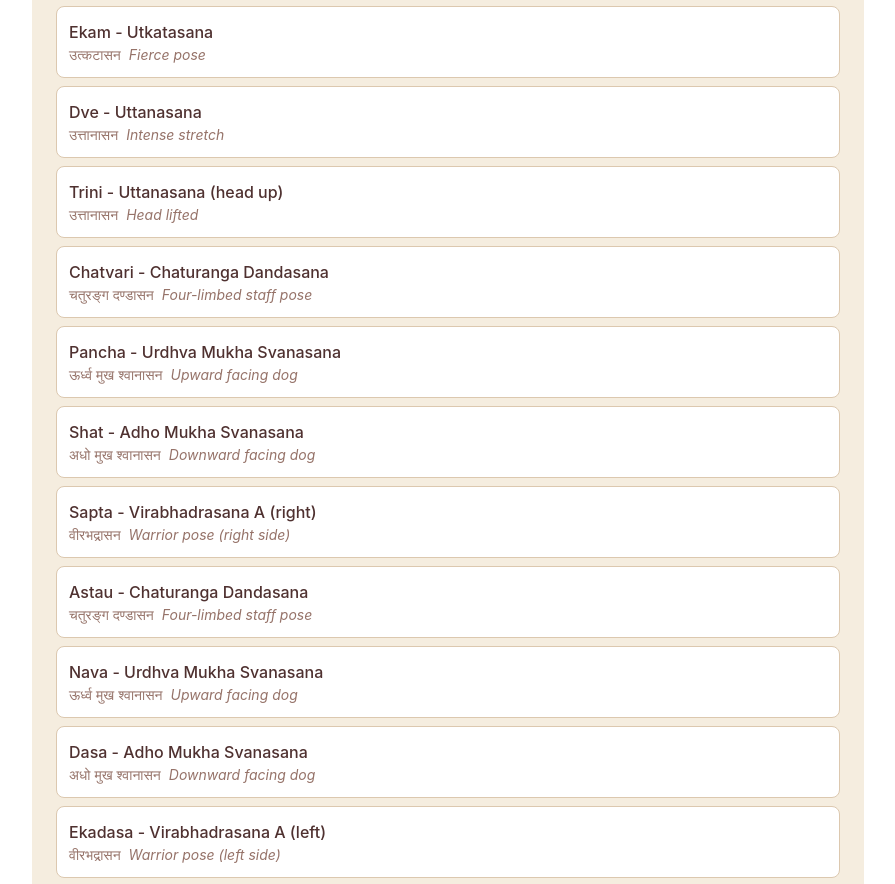
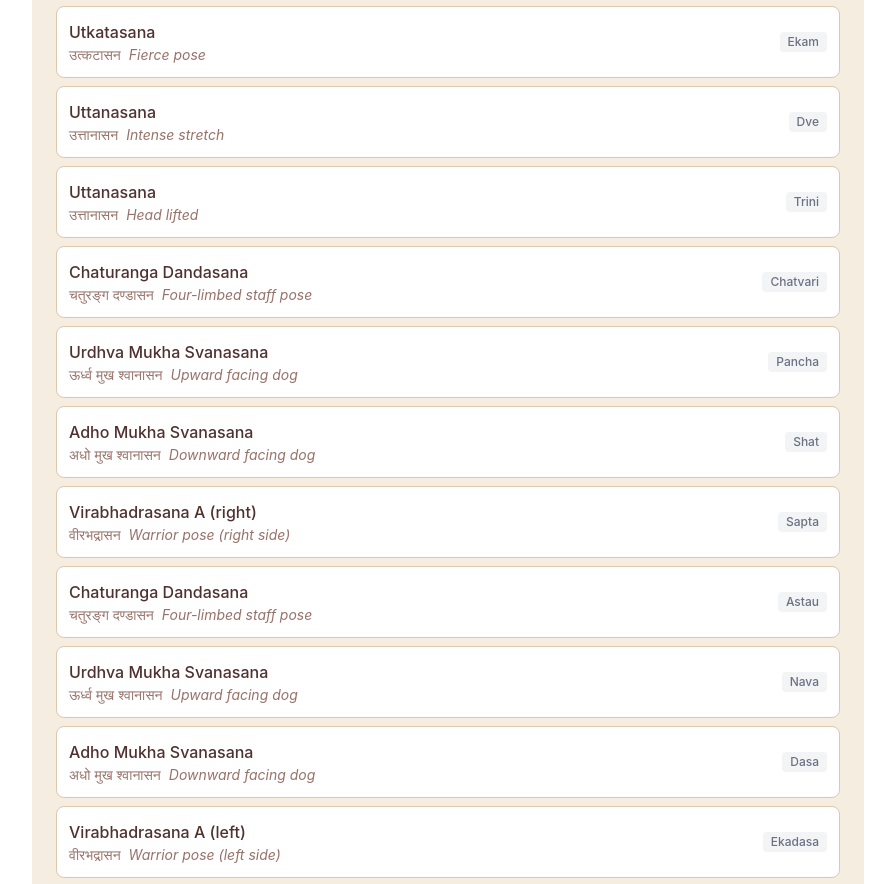
Before and after one commit to nataliarsand/startashtanga, a React (Vite) app: page /primary-series in a window 1280 px wide. Shown: the part 2745-3629 px from the top of the page, without its empty margins (192-1087 px from the left). Built offline with nearby package versions, Linux system fonts and the light colour scheme; no server answers.

Commit message:
adding badge for primary series count

```diff
--- /dev/null
+++ b/src/components/common/Badge.tsx
@@ -0,0 +1,18 @@
+interface BadgeProps {
+  children: React.ReactNode;
+  variant?: 'default' | 'accent' | 'info';
+}
+
+export default function Badge({ children, variant = 'default' }: BadgeProps) {
+  const variants = {
+    default: 'bg-gray-100 text-gray-500',
+    accent: 'bg-accent/10 text-accent',
+    info: 'bg-info/10 text-info',
+  };
+
+  return (
+    <span className={`rounded px-2 py-0.5 text-xs font-medium ${variants[variant]}`}>
+      {children}
+    </span>
+  );
+}
--- a/src/components/common/index.ts
+++ b/src/components/common/index.ts
@@ -1,3 +1,4 @@
+export { default as Badge } from './Badge';
 export { default as Button } from './Button';
 export { default as LanguageSwitcher } from './LanguageSwitcher';
 export { default as GlossaryTooltip } from './GlossaryTooltip';
--- a/src/i18n/locales/en/primarySeries.json
+++ b/src/i18n/locales/en/primarySeries.json
@@ -69,15 +69,15 @@
         "repetitions": "5 times",
         "poses": [
           { "name": "Samasthitih", "sanskrit": "समस्थिति", "meaning": "Equal standing" },
-          { "name": "Ekam - Urdhva Hastasana", "sanskrit": "ऊर्ध्व हस्तासन", "meaning": "Upward hands pose" },
-          { "name": "Dve - Uttanasana", "sanskrit": "उत्तानासन", "meaning": "Intense stretch" },
-          { "name": "Trini - Uttanasana (head up)", "sanskrit": "उत्तानासन", "meaning": "Head lifted" },
-          { "name": "Chatvari - Chaturanga Dandasana", "sanskrit": "चतुरङ्ग दण्डासन", "meaning": "Four-limbed staff pose" },
-          { "name": "Pancha - Urdhva Mukha Svanasana", "sanskrit": "ऊर्ध्व मुख श्वानासन", "meaning": "Upward facing dog" },
-          { "name": "Shat - Adho Mukha Svanasana", "sanskrit": "अधो मुख श्वानासन", "meaning": "Downward facing dog (5 breaths)" },
-          { "name": "Sapta - Uttanasana (head up)", "sanskrit": "उत्तानासन", "meaning": "Head lifted" },
-          { "name": "Astau - Uttanasana", "sanskrit": "उत्तानासन", "meaning": "Intense stretch" },
-          { "name": "Nava - Urdhva Hastasana", "sanskrit": "ऊर्ध्व हस्तासन", "meaning": "Upward hands pose" },
+          { "name": "Urdhva Hastasana", "sanskrit": "ऊर्ध्व हस्तासन", "meaning": "Upward hands pose", "count": "Ekam" },
+          { "name": "Uttanasana", "sanskrit": "उत्तानासन", "meaning": "Intense stretch", "count": "Dve" },
+          { "name": "Uttanasana", "sanskrit": "उत्तानासन", "meaning": "Head lifted", "count": "Trini" },
+          { "name": "Chaturanga Dandasana", "sanskrit": "चतुरङ्ग दण्डासन", "meaning": "Four-limbed staff pose", "count": "Chatvari" },
+          { "name": "Urdhva Mukha Svanasana", "sanskrit": "ऊर्ध्व मुख श्वानासन", "meaning": "Upward facing dog", "count": "Pancha" },
+          { "name": "Adho Mukha Svanasana", "sanskrit": "अधो मुख श्वानासन", "meaning": "Downward facing dog (5 breaths)", "count": "Shat" },
+          { "name": "Uttanasana", "sanskrit": "उत्तानासन", "meaning": "Head lifted", "count": "Sapta" },
+          { "name": "Uttanasana", "sanskrit": "उत्तानासन", "meaning": "Intense stretch", "count": "Astau" },
+          { "name": "Urdhva Hastasana", "sanskrit": "ऊर्ध्व हस्तासन", "meaning": "Upward hands pose", "count": "Nava" },
           { "name": "Samasthitih", "sanskrit": "समस्थिति", "meaning": "Equal standing" }
         ]
       },
@@ -87,23 +87,23 @@
         "repetitions": "5 times",
         "poses": [
           { "name": "Samasthitih", "sanskrit": "समस्थिति", "meaning": "Equal standing" },
-          { "name": "Ekam - Utkatasana", "sanskrit": "उत्कटासन", "meaning": "Fierce pose" },
-          { "name": "Dve - Uttanasana", "sanskrit": "उत्तानासन", "meaning": "Intense stretch" },
-          { "name": "Trini - Uttanasana (head up)", "sanskrit": "उत्तानासन", "meaning": "Head lifted" },
-          { "name": "Chatvari - Chaturanga Dandasana", "sanskrit": "चतुरङ्ग दण्डासन", "meaning": "Four-limbed staff pose" },
-          { "name": "Pancha - Urdhva Mukha Svanasana", "sanskrit": "ऊर्ध्व मुख श्वानासन", "meaning": "Upward facing dog" },
-          { "name": "Shat - Adho Mukha Svanasana", "sanskrit": "अधो मुख श्वानासन", "meaning": "Downward facing dog" },
-          { "name": "Sapta - Virabhadrasana A (right)", "sanskrit": "वीरभद्रासन", "meaning": "Warrior pose (right side)" },
-          { "name": "Astau - Chaturanga Dandasana", "sanskrit": "चतुरङ्ग दण्डासन", "meaning": "Four-limbed staff pose" },
-          { "name": "Nava - Urdhva Mukha Svanasana", "sanskrit": "ऊर्ध्व मुख श्वानासन", "meaning": "Upward facing dog" },
-          { "name": "Dasa - Adho Mukha Svanasana", "sanskrit": "अधो मुख श्वानासन", "meaning": "Downward facing dog" },
-          { "name": "Ekadasa - Virabhadrasana A (left)", "sanskrit": "वीरभद्रासन", "meaning": "Warrior pose (left side)" },
-          { "name": "Dvadasa - Chaturanga Dandasana", "sanskrit": "चतुरङ्ग दण्डासन", "meaning": "Four-limbed staff pose" },
-          { "name": "Trayodasa - Urdhva Mukha Svanasana", "sanskrit": "ऊर्ध्व मुख श्वानासन", "meaning": "Upward facing dog" },
-          { "name": "Chaturdasa - Adho Mukha Svanasana", "sanskrit": "अधो मुख श्वानासन", "meaning": "Downward facing dog (5 breaths)" },
-          { "name": "Panchadasa - Uttanasana (head up)", "sanskrit": "उत्तानासन", "meaning": "Head lifted" },
-          { "name": "Sodasa - Uttanasana", "sanskrit": "उत्तानासन", "meaning": "Intense stretch" },
-          { "name": "Saptadasa - Utkatasana", "sanskrit": "उत्कटासन", "meaning": "Fierce pose" },
+          { "name": "Utkatasana", "sanskrit": "उत्कटासन", "meaning": "Fierce pose", "count": "Ekam" },
+          { "name": "Uttanasana", "sanskrit": "उत्तानासन", "meaning": "Intense stretch", "count": "Dve" },
+          { "name": "Uttanasana", "sanskrit": "उत्तानासन", "meaning": "Head lifted", "count": "Trini" },
+          { "name": "Chaturanga Dandasana", "sanskrit": "चतुरङ्ग दण्डासन", "meaning": "Four-limbed staff pose", "count": "Chatvari" },
+          { "name": "Urdhva Mukha Svanasana", "sanskrit": "ऊर्ध्व मुख श्वानासन", "meaning": "Upward facing dog", "count": "Pancha" },
+          { "name": "Adho Mukha Svanasana", "sanskrit": "अधो मुख श्वानासन", "meaning": "Downward facing dog", "count": "Shat" },
+          { "name": "Virabhadrasana A (right)", "sanskrit": "वीरभद्रासन", "meaning": "Warrior pose (right side)", "count": "Sapta" },
+          { "name": "Chaturanga Dandasana", "sanskrit": "चतुरङ्ग दण्डासन", "meaning": "Four-limbed staff pose", "count": "Astau" },
+          { "name": "Urdhva Mukha Svanasana", "sanskrit": "ऊर्ध्व मुख श्वानासन", "meaning": "Upward facing dog", "count": "Nava" },
+          { "name": "Adho Mukha Svanasana", "sanskrit": "अधो मुख श्वानासन", "meaning": "Downward facing dog", "count": "Dasa" },
+          { "name": "Virabhadrasana A (left)", "sanskrit": "वीरभद्रासन", "meaning": "Warrior pose (left side)", "count": "Ekadasa" },
+          { "name": "Chaturanga Dandasana", "sanskrit": "चतुरङ्ग दण्डासन", "meaning": "Four-limbed staff pose", "count": "Dvadasa" },
+          { "name": "Urdhva Mukha Svanasana", "sanskrit": "ऊर्ध्व मुख श्वानासन", "meaning": "Upward facing dog", "count": "Trayodasa" },
+          { "name": "Adho Mukha Svanasana", "sanskrit": "अधो मुख श्वानासन", "meaning": "Downward facing dog (5 breaths)", "count": "Chaturdasa" },
+          { "name": "Uttanasana", "sanskrit": "उत्तानासन", "meaning": "Head lifted", "count": "Panchadasa" },
+          { "name": "Uttanasana", "sanskrit": "उत्तानासन", "meaning": "Intense stretch", "count": "Sodasa" },
+          { "name": "Utkatasana", "sanskrit": "उत्कटासन", "meaning": "Fierce pose", "count": "Saptadasa" },
           { "name": "Samasthitih", "sanskrit": "समस्थिति", "meaning": "Equal standing" }
         ]
       }
--- a/src/routes/PrimarySeries.tsx
+++ b/src/routes/PrimarySeries.tsx
@@ -2,6 +2,7 @@ import { useTranslation } from 'react-i18next';
 import { FontAwesomeIcon } from '@fortawesome/react-fontawesome';
 import { faRepeat, faRightLeft } from '@fortawesome/free-solid-svg-icons';
 import {
+  Badge,
   PageHero,
   SectionNav,
   ContentCard,
@@ -17,6 +18,7 @@ interface Pose {
   repetitions?: string;
   gatekeeper?: boolean;
   pranayama?: boolean;
+  count?: string;
 }
 
 interface SuryaGroup {
@@ -83,7 +85,10 @@ export default function PrimarySeries() {
               <span className="italic">{pose.meaning}</span>
             </p>
           </div>
-          <div className="flex items-center gap-2">
+          <div className="flex items-center gap-3">
+            {pose.count && (
+              <Badge>{pose.count}</Badge>
+            )}
             {pose.sides && (
               <span className="text-accent flex items-center gap-1 text-xs">
                 <FontAwesomeIcon icon={faRightLeft} className="h-3 w-3" />
```
